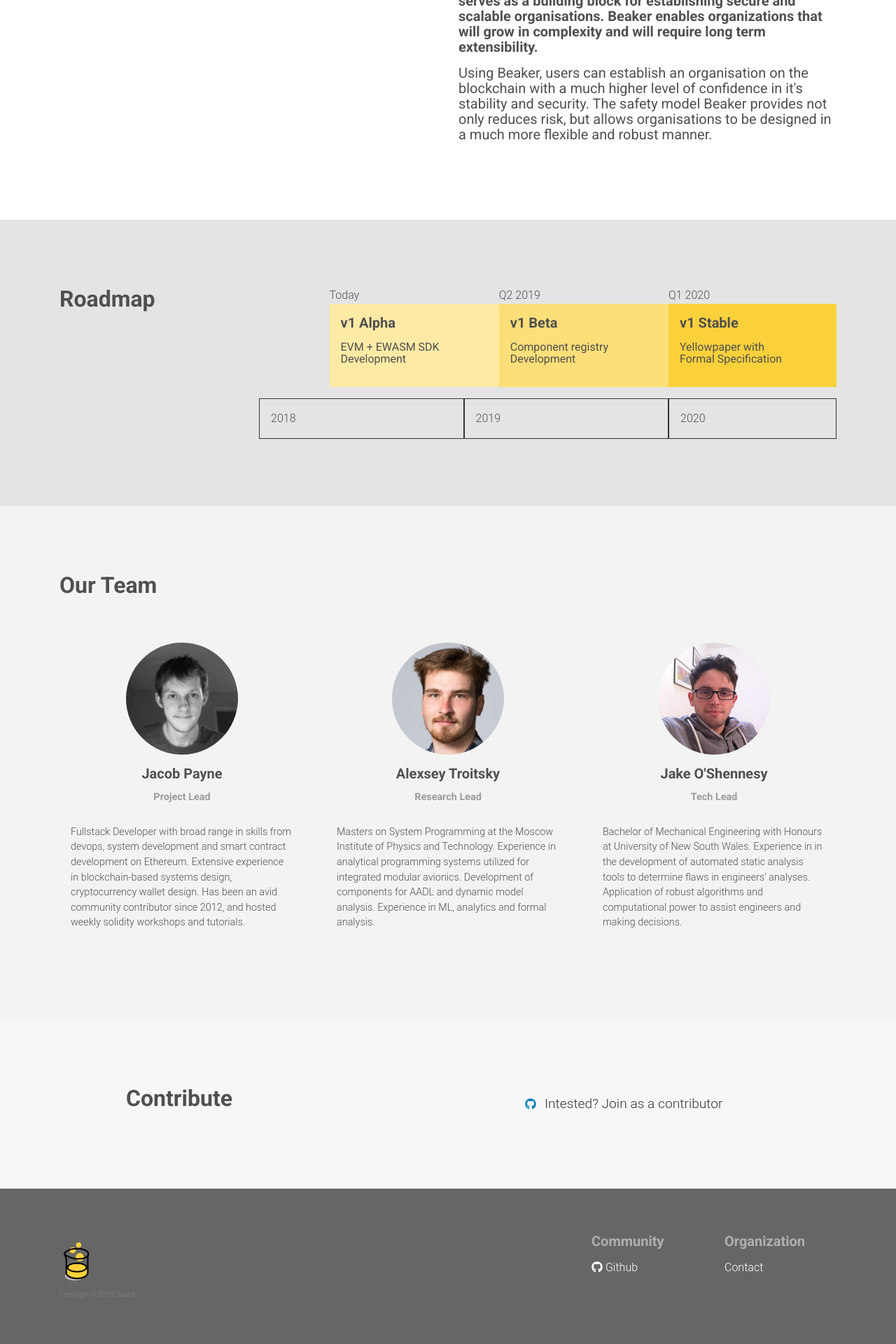
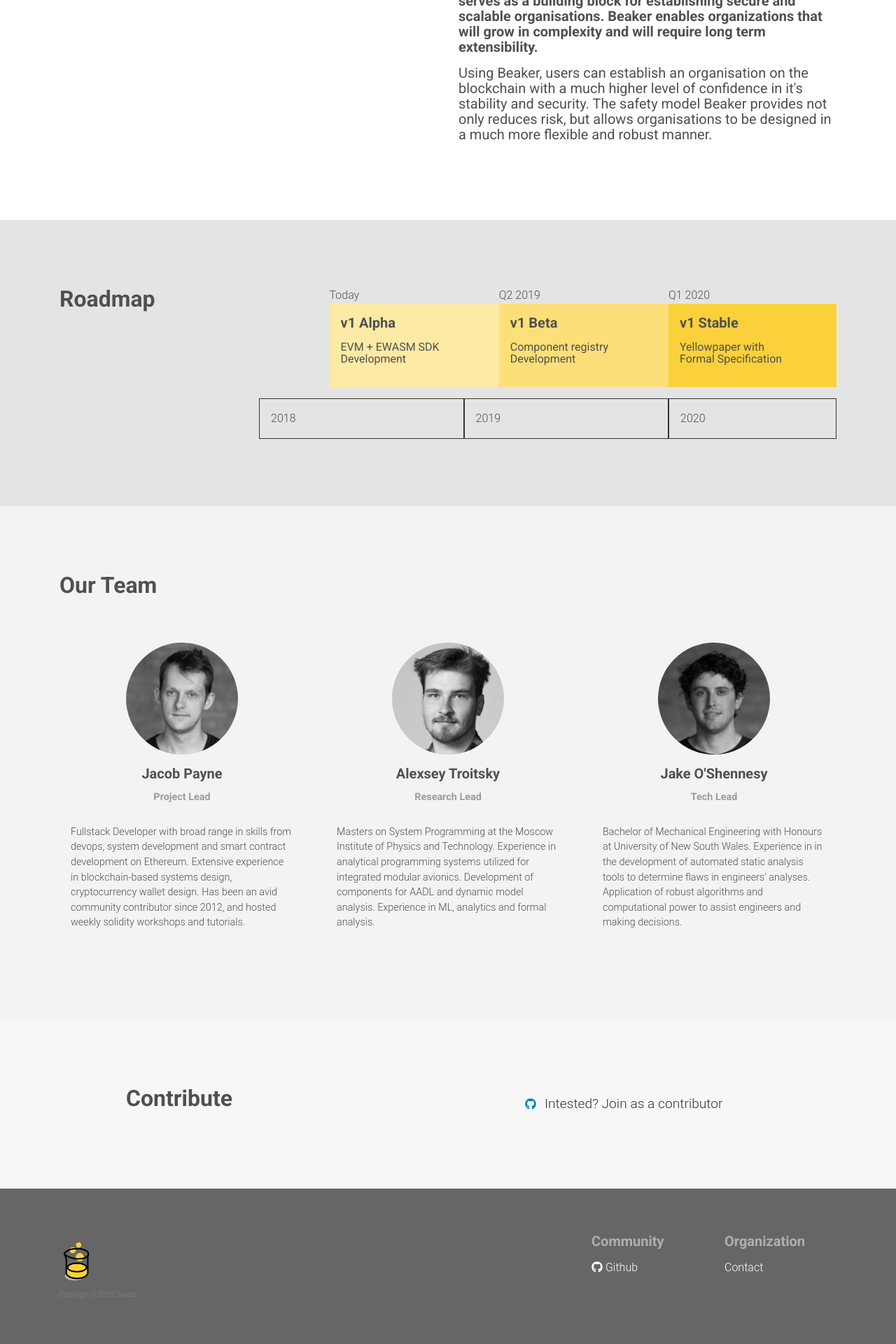
Before and after one commit to Daohub-io/cap9-website, a Jekyll site: the page built from index.html, in a window 1280 px wide. Shown: the part 1434-3354 px from the top of the page at 70% size. Built offline with Jekyll 4.4.1, drawn with Linux system fonts in a browser that asks for light colours; nearby versions of some CDN libraries; some web fonts are replaced.

Commit message:
Update Images

```diff
--- a/_sass/_layout.scss
+++ b/_sass/_layout.scss
@@ -166,6 +166,7 @@
       width: 10rem;
       height: 10rem;
       background-clip: border-box;
+      filter: grayscale(1)
     }
     p {
       padding: 1rem;
```
Also changed, not shown: images/team/jacob.jpg, images/team/jake.jpg, images/team/lisa.jpg (deleted).
